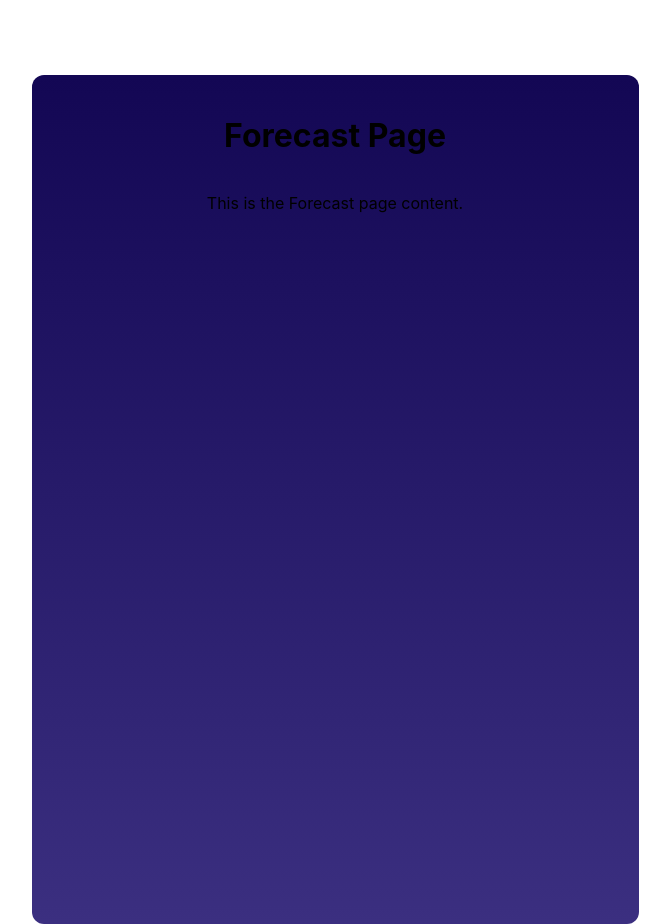
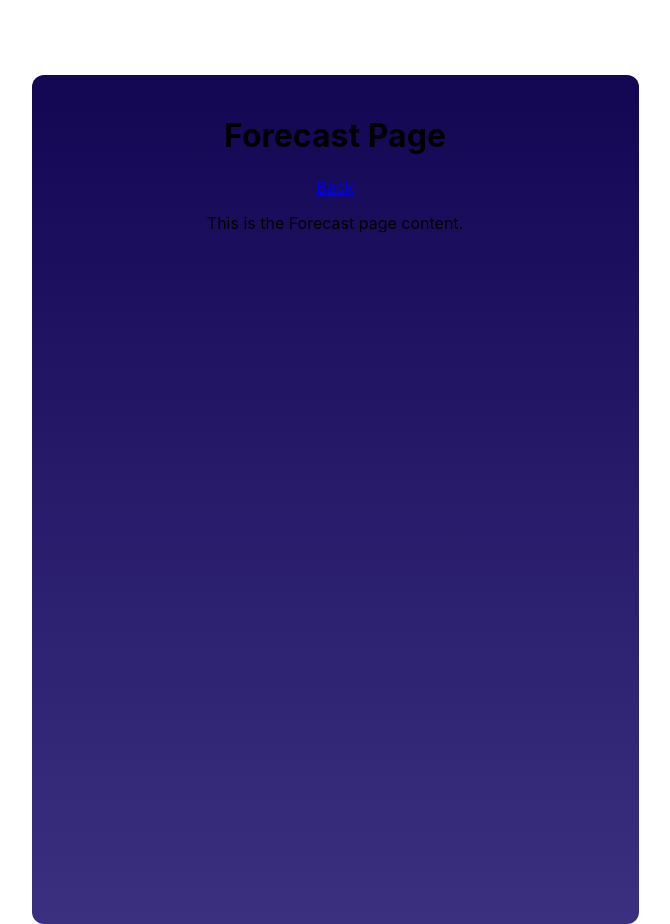
Before and after one commit to labanoklukas/QMGUI, a React (Create React App) app: page /forecast in a window 1280 px wide. Shown: the whole page, without its empty margins (305-975 px from the left). Built offline with nearby package versions, Linux system fonts and the light colour scheme.

Commit message:
Update Forecast.jsx

```diff
--- a/src/Forecast/Forecast.jsx
+++ b/src/Forecast/Forecast.jsx
@@ -1,4 +1,5 @@
 import React, { useEffect, useState } from 'react';
+import { Link } from 'react-router-dom';
 import './Forecast.css';
 
 const api_key = "037801e525acc86cf8c189da8468446e";
@@ -8,6 +9,7 @@ const Forecast = () => {
     return (
         <div className='container'>
             <h1>Forecast Page</h1>
+            <Link to="/">Back</Link>
             <p>This is the Forecast page content.</p>
         </div>
 
```
